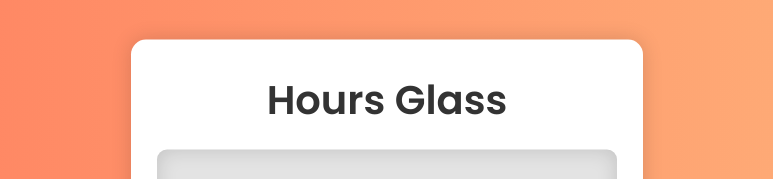
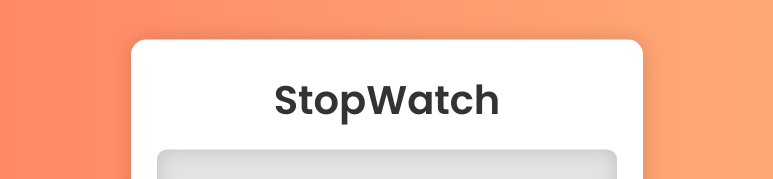
Before and after one commit to KushagraKumar04/stopWatch, a plain HTML site: page index.html in a window 1280 px wide. Shown: the part 176-355 px from the top of the page, without its empty margins (253-1026 px from the left). Drawn offline with Linux system fonts and the light colour scheme.

Commit message:
Update index.html

```diff
--- a/index.html
+++ b/index.html
@@ -10,7 +10,7 @@
 </head>
 <body>
     <div class="container">
-        <h1 class="title">Hours Glass</h1>
+        <h1 class="title">StopWatch</h1>
         <div class="timer-display">
             00 : 00 : 00 : 000
         </div>
```
